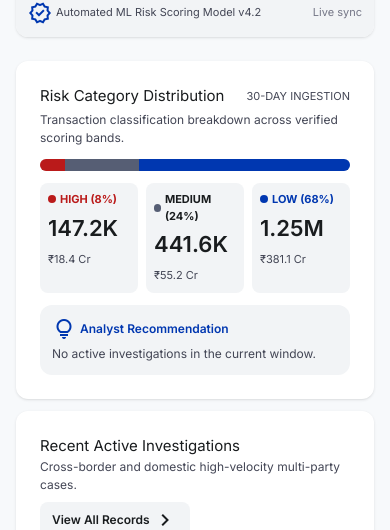
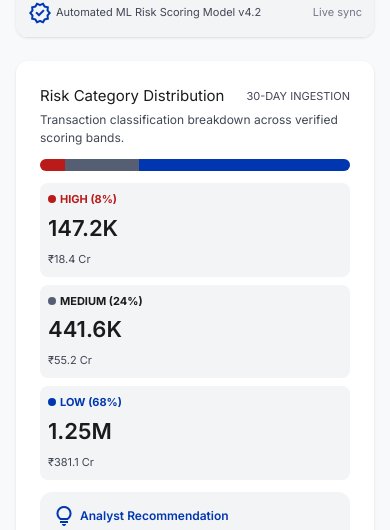
Before and after one commit to jiyaaggarwal267-maker/FlowSight, a React (Vite) app in the folder frontend/: page /analyst in a window 390 px wide. Shown: the part 1921-2451 px from the top of the page. Built offline with nearby package versions, Linux system fonts and the light colour scheme; no server answers.

Commit message:
Make fixed stat/toggle grids responsive (collapse to single column on mobile)

```diff
--- a/frontend/src/pages/admin/AdminRules.jsx
+++ b/frontend/src/pages/admin/AdminRules.jsx
@@ -108,7 +108,7 @@ function RuleCard({ rule, preset, onSave }) {
               <label className="font-label-sm text-label-sm font-semibold text-on-surface">Sensitivity Setting</label>
               <span className={`font-label-caps text-label-caps uppercase font-bold ${preset.controlLabelClass}`}>{CONTROL_LABEL(sensitivity)}</span>
             </div>
-            <div className="grid grid-cols-3 gap-space-xs p-1 bg-surface-container rounded">
+            <div className="grid grid-cols-1 sm:grid-cols-3 gap-space-xs p-1 bg-surface-container rounded">
               {SENSITIVITY.map((s) => (
                 <button
                   key={s}
--- a/frontend/src/pages/analyst/AnalystOverview.jsx
+++ b/frontend/src/pages/analyst/AnalystOverview.jsx
@@ -395,7 +395,7 @@ function AnalystOverview() {
               <div className="bg-secondary h-full" style={{ width: "24%" }} title="Medium Risk: 24%"></div>
               <div className="bg-primary h-full" style={{ width: "68%" }} title="Low / Cleared: 68%"></div>
             </div>
-            <div className="grid grid-cols-3 gap-2 pt-2">
+            <div className="grid grid-cols-1 sm:grid-cols-3 gap-2 pt-2">
               <div className="p-space-sm bg-surface-container-low rounded-lg">
                 <div className="flex items-center gap-1 text-error font-label-caps text-[11px] font-bold uppercase">
                   <span className="w-2 h-2 rounded-full bg-error"></span>
--- a/frontend/src/pages/analyst/EntityProfile.jsx
+++ b/frontend/src/pages/analyst/EntityProfile.jsx
@@ -63,7 +63,7 @@ function EntityProfile() {
     return (
       <div className="flex flex-col w-full pb-space-2xl">
         <div className="h-8 bg-surface-container-high rounded w-64 animate-pulse mb-space-md" />
-        <div className="grid grid-cols-4 gap-space-md mb-space-lg">
+        <div className="grid grid-cols-2 sm:grid-cols-4 gap-space-md mb-space-lg">
           {[1,2,3,4].map(i => <div key={i} className="h-36 bg-surface-container-high rounded animate-pulse" />)}
         </div>
         <div className="h-64 bg-surface-container-high rounded animate-pulse" />
--- a/frontend/src/pages/analyst/InvestigationView.jsx
+++ b/frontend/src/pages/analyst/InvestigationView.jsx
@@ -153,7 +153,7 @@ function InvestigationView() {
     return (
       <div className="flex flex-col w-full pb-space-2xl gap-space-lg">
         <div className="h-8 bg-surface-container-high rounded w-48 animate-pulse" />
-        <div className="grid grid-cols-4 gap-space-base">
+        <div className="grid grid-cols-2 sm:grid-cols-4 gap-space-base">
           {[1,2,3,4].map(i => <div key={i} className="h-32 bg-surface-container-high rounded animate-pulse" />)}
         </div>
         <div className="h-64 bg-surface-container-high rounded animate-pulse" />
```
